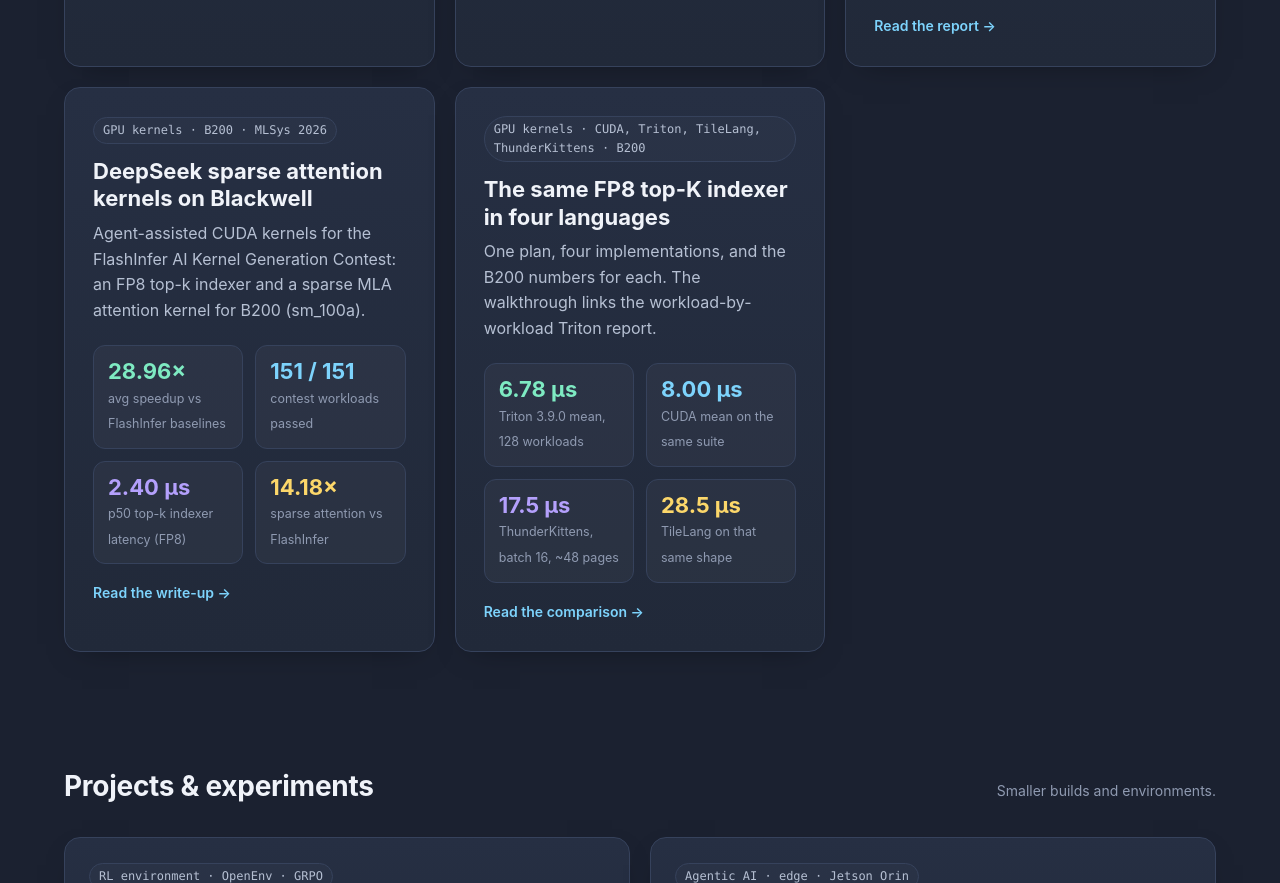
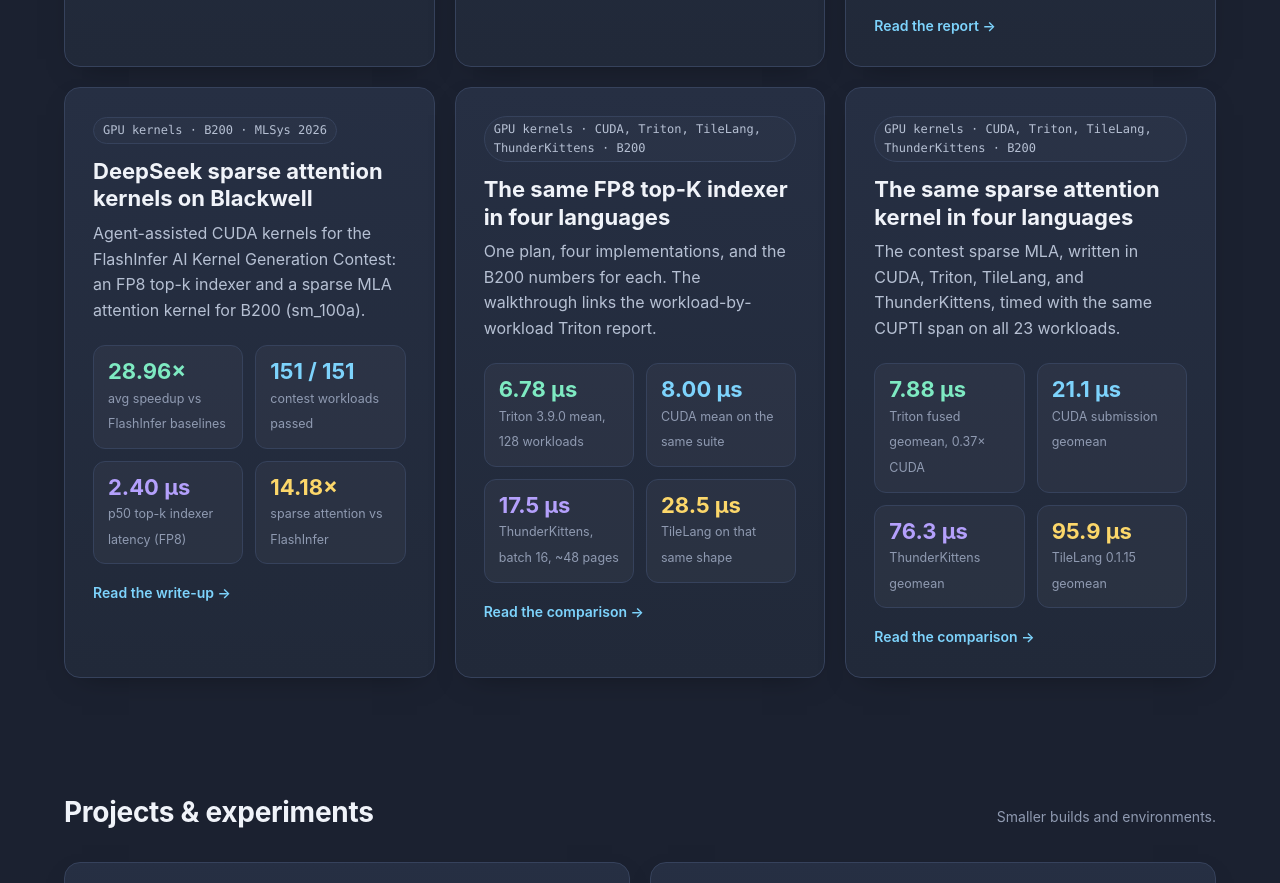
Before and after one commit to ykirpichev/ykirpichev.github.io, a plain HTML site: page index.html in a window 1280 px wide. Shown: the part 1917-2800 px from the top of the page. Drawn offline with Linux system fonts and the light colour scheme.

Commit message:
Add the sparse-attention four-language comparison to the studies.

```diff
--- a/index.html
+++ b/index.html
@@ -193,7 +193,7 @@
     <h1>Yury Kirpichev<br><span class="grad">engineering large language models.</span></h1>
     <p class="lead">
       I write about and measure how LLMs are trained, served, and optimized, from Blackwell kernels
-      and TPU pods to RL rollouts and agent loops. Below are a free book and five reproducible studies,
+      and TPU pods to RL rollouts and agent loops. Below are a free book and six reproducible studies,
       each with the full setup, numbers, and costs.
     </p>
     <div class="cta">
@@ -336,6 +336,22 @@
           </div>
           <div class="more">Read the comparison →</div>
         </a>
+
+        <a class="card" href="https://ykirpichev.github.io/dsa_sparse_attention_h16_ckv512_kpe64_topk2048_ps64/frameworks/">
+          <span class="tag">GPU kernels · CUDA, Triton, TileLang, ThunderKittens · B200</span>
+          <h3>The same sparse attention kernel in four languages</h3>
+          <p>
+            The contest sparse MLA, written in CUDA, Triton, TileLang, and ThunderKittens, timed with
+            the same CUPTI span on all 23 workloads.
+          </p>
+          <div class="metrics">
+            <div class="metric"><b class="c-emerald">7.88 μs</b><span>Triton fused geomean, 0.37× CUDA</span></div>
+            <div class="metric"><b class="c-sky">21.1 μs</b><span>CUDA submission geomean</span></div>
+            <div class="metric"><b class="c-violet">76.3 μs</b><span>ThunderKittens geomean</span></div>
+            <div class="metric"><b class="c-amber">95.9 μs</b><span>TileLang 0.1.15 geomean</span></div>
+          </div>
+          <div class="more">Read the comparison →</div>
+        </a>
       </div>
     </div>
   </section>
@@ -401,6 +417,7 @@
             <li><a href="https://ykirpichev.github.io/tpu-vs-h100-llm-bench/"><span class="n">Study</span>TPU v6e vs H100 serving benchmark</a></li>
             <li><a href="https://github.com/ykirpichev/dsa_topk_indexer_fp8_h64_d128_topk2048_ps64/blob/main/final_writeup.md"><span class="n">Study</span>Sparse attention kernels on B200</a></li>
             <li><a href="https://ykirpichev.github.io/dsa_topk_indexer_fp8_h64_d128_topk2048_ps64/frameworks/"><span class="n">Study</span>The same FP8 top-K indexer in four languages</a></li>
+            <li><a href="https://ykirpichev.github.io/dsa_sparse_attention_h16_ckv512_kpe64_topk2048_ps64/frameworks/"><span class="n">Study</span>The same sparse attention kernel in four languages</a></li>
             <li><a href="https://ykirpichev.github.io/llm-book-site/20-kv-cache-paging-and-prefix-reuse.html"><span class="n">Ch 20</span>KV cache, paging, and prefix reuse</a></li>
             <li><a href="https://ykirpichev.github.io/llm-book-site/32-flashattention-and-io-aware-exact-attention.html"><span class="n">Ch 32</span>FlashAttention and IO-aware exact attention</a></li>
           </ul>
```
